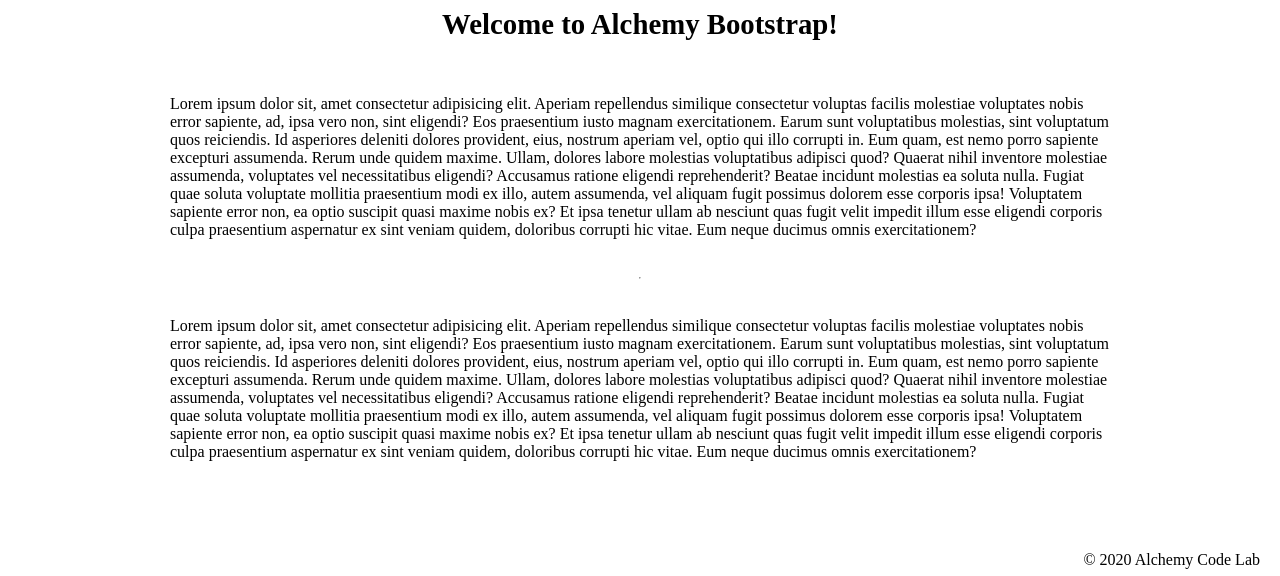
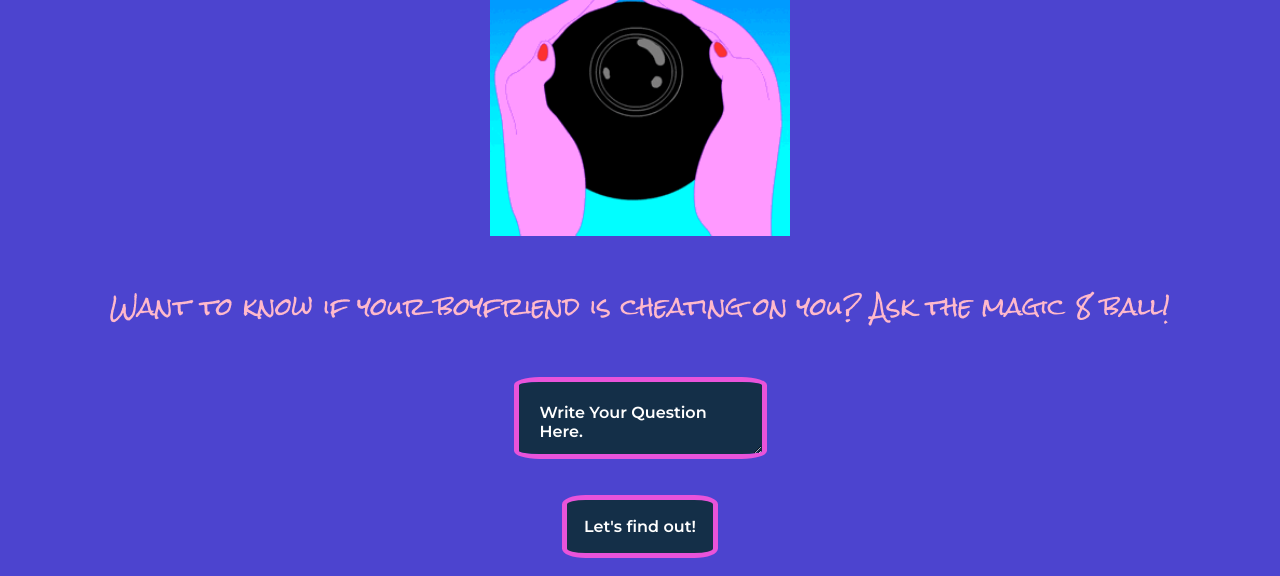
Before and after one commit to karyssa-dandrea/magic-8-ball, a website with bundled scripts: page index.html in a window 1280 px wide. Shown: the part 224-800 px from the top of the page. Built offline with nearby package versions, Linux system fonts and the light colour scheme; a web font is replaced by a local one.

Commit message:
added my css and styling, as well as my buttons and event listeners

```diff
--- /dev/null
+++ b/answers.js
@@ -0,0 +1,12 @@
+export const answers = [
+    `Better not tell you now.`,
+    `No.`,
+    `Ask Again Later.`,
+    `My sources say no.`,
+    `Hazy, try again.`,
+    `It is certain.`,
+    `Signs point to yes.`,
+    `Definitely.`,
+    `Without a Doubt.`,
+    `Most Likely.`
+];
--- a/app.js
+++ b/app.js
@@ -1,8 +1,30 @@
+import { answers } from './answers.js';
+
 // import functions and grab DOM elements
+const questionButton = document.getElementById('question');
+const submitButton = document.getElementById('submit');
+const answerDisplay = document.getElementById('answer-display');
 
+const randomNum = (max)=>{
+    return Math.ceil(Math.random() * 10);
+};
+
+const randomIdx = randomNum(answers.length);
 // initialize global state
 
+let getRandomNum = Math.ceil(Math.random() * 10);
+
 // set event listeners
+
+submitButton.addEventListener('click', ()=> {
+   const randomIdx = randomNum(answers.length);
+   answerDisplay.textContent = answers[randomIdx];
+});
+
+questionButton.addEventListener('click', ()=>{
+
+});
+
   // get user input
   // use user input to update state
   // update DOM to reflect the new state
--- a/index.html
+++ b/index.html
@@ -9,63 +9,32 @@
     <link rel="stylesheet" href="./styles/reset.css">
     <link rel="stylesheet" href="./styles/style.css">
     <link rel="stylesheet" href="./styles/home.css">
-    <title>Document</title>
+    <link rel="preconnect" href="https://fonts.googleapis.com">
+<link rel="preconnect" href="https://fonts.gstatic.com" crossorigin>
+<link rel="preconnect" href="https://fonts.googleapis.com">
+<link rel="preconnect" href="https://fonts.gstatic.com" crossorigin>
+<link rel="preconnect" href="https://fonts.googleapis.com">
+<link rel="preconnect" href="https://fonts.gstatic.com" crossorigin>
+<link rel="preconnect" href="https://fonts.googleapis.com">
+<link rel="preconnect" href="https://fonts.gstatic.com" crossorigin>
+<link rel="preconnect" href="https://fonts.googleapis.com">
+<link rel="preconnect" href="https://fonts.gstatic.com" crossorigin>
+<link href="https://fonts.googleapis.com/css2?family=Montserrat:wght@600&family=Oldenburg&family=Rock+Salt&family=Sancreek&display=swap" rel="stylesheet">
+<link rel="stylesheet" href="style.css">
+    <title>Magic 8 Ball</title>
 </head>
 
 <body>
-    <header>
-        <div class="gutter-right logo">
-            <img src="assets/big-logo.png" />
-        </div>
-    </header>
-    <main>
-        <section class="main-section">
-            <img class="main-logo" src="./assets/alchemy-logo.png" />
-            <h2>
-                Welcome to Alchemy Bootstrap!
-            </h2>
+    <h1>Magic 8 Ball</h1>
+    <img src="./assets/8ball-.gif"> <br>
 
-            <p>
-                Lorem ipsum dolor sit, amet consectetur adipisicing elit. Aperiam repellendus similique consectetur
-                voluptas facilis molestiae voluptates nobis error sapiente, ad, ipsa vero non, sint eligendi? Eos
-                praesentium iusto magnam exercitationem.
-                Earum sunt voluptatibus molestias, sint voluptatum quos reiciendis. Id asperiores deleniti dolores
-                provident, eius, nostrum aperiam vel, optio qui illo corrupti in. Eum quam, est nemo porro sapiente
-                excepturi assumenda.
-                Rerum unde quidem maxime. Ullam, dolores labore molestias voluptatibus adipisci quod? Quaerat nihil
-                inventore molestiae assumenda, voluptates vel necessitatibus eligendi? Accusamus ratione eligendi
-                reprehenderit? Beatae incidunt molestias ea soluta nulla.
-                Fugiat quae soluta voluptate mollitia praesentium modi ex illo, autem assumenda, vel aliquam fugit
-                possimus dolorem esse corporis ipsa! Voluptatem sapiente error non, ea optio suscipit quasi maxime nobis
-                ex?
-                Et ipsa tenetur ullam ab nesciunt quas fugit velit impedit illum esse eligendi corporis culpa
-                praesentium aspernatur ex sint veniam quidem, doloribus corrupti hic vitae. Eum neque ducimus omnis
-                exercitationem?
-            </p>
-            <hr />
-            <p>
-                Lorem ipsum dolor sit, amet consectetur adipisicing elit. Aperiam repellendus similique consectetur
-                voluptas facilis molestiae voluptates nobis error sapiente, ad, ipsa vero non, sint eligendi? Eos
-                praesentium iusto magnam exercitationem.
-                Earum sunt voluptatibus molestias, sint voluptatum quos reiciendis. Id asperiores deleniti dolores
-                provident, eius, nostrum aperiam vel, optio qui illo corrupti in. Eum quam, est nemo porro sapiente
-                excepturi assumenda.
-                Rerum unde quidem maxime. Ullam, dolores labore molestias voluptatibus adipisci quod? Quaerat nihil
-                inventore molestiae assumenda, voluptates vel necessitatibus eligendi? Accusamus ratione eligendi
-                reprehenderit? Beatae incidunt molestias ea soluta nulla.
-                Fugiat quae soluta voluptate mollitia praesentium modi ex illo, autem assumenda, vel aliquam fugit
-                possimus dolorem esse corporis ipsa! Voluptatem sapiente error non, ea optio suscipit quasi maxime nobis
-                ex?
-                Et ipsa tenetur ullam ab nesciunt quas fugit velit impedit illum esse eligendi corporis culpa
-                praesentium aspernatur ex sint veniam quidem, doloribus corrupti hic vitae. Eum neque ducimus omnis
-                exercitationem?
-            </p>
-
-        </section>
-    </main>
-    <footer>
-        <div class="copy gutter-right">&copy; 2020 Alchemy Code Lab</div>
-    </footer>
+    <div id="answer-display"></div>
+    <p>Want to know if your boyfriend is cheating on you?
+        Ask the magic 8 ball!</p> <br>
+    <textarea id="question">Write Your Question Here.</textarea> <br> <br>
+    <button id="submit">Let's find out!</button> <br>
+    <div id="answer-display"></div>
+        <div id="answer-display"></div>
 
     <script type="module" src="./app.js"></script>
 </body>
--- a/styles/style.css
+++ b/styles/style.css
@@ -1,113 +1,53 @@
+img {
+    width: 300px;
+
+
+}
 
 body {
-    /* https://coolors.co/generate and click export -> scss to get the colors to copy and paste below*/
-    /* --color1: hsla(349, 69%, 76%, 1);
-    --color2: hsla(207, 67%, 44%, 1);
-    --color3: hsla(200, 61%, 56%, 1);
-    --color4: hsla(187, 41%, 94%, 1);
-    --color5: hsla(170, 28%, 95%, 1); */
-
-    /* --color1: hsla(45, 86%, 83%, 1);
-    --color2: hsla(135, 65%, 98%, 1);
-    --color3: hsla(315, 37%, 86%, 1);
-    --color4: hsla(45, 73%, 98%, 1);
-    --color5: hsla(224, 40%, 79%, 1); */
-
-    --header-height: 80px;
-    --shadow: 0px 10px 20px -12px rgba(0,0,0,0.45);
-    --gutter: 30px;
-    --footer-height: 25px;
-
-    font-family: 'Titillium Web', sans-serif;
-    background-color: var(--color2);
-}
-
-main {
+    margin: 20px;
     display: flex;
     flex-direction: column;
-    justify-content: center;
     align-items: center;
-    margin-bottom: calc(var(--footer-height));
-}
+    background-color: #4c44cf;
 
-section {
-    background-color: var(--color5);
-    width: 1000px;
-    max-width: 80%;
-    display: flex;
-    flex-direction: column;
-    justify-content: center;
-    align-items: center;
-    padding-top: var(--gutter);
-    padding-bottom: var(--gutter);
-    margin-top: var(--gutter);
-    margin-bottom: var(--gutter);
-    border: solid 2px var(--color1);
-}
-
-header {
-    display: flex;
-    justify-content: flex-end;
-    background-color: var(--color3);
-    height: var(--header-height);
-    box-shadow: var(--shadow);
-}
-
-footer {
-    display: flex;
-    justify-content: flex-end;
-    background-color: var(--color3);
-    box-shadow: var(--shadow);
-}
-
-
-h2 {
-    font-size: 1.8rem;
-    font-weight: bold;
-}
-
-.gutter-right {
-    margin-right: 20px;
-}
-
-.main-logo {
-    animation: pulse 5s infinite ease-in-out;
-}
-
-header img {
-    height: var(--header-height);
 }
 
 p {
-    margin: var(--gutter);
+    font-size: 1.5rem;
+    font-family: 'Rock Salt', cursive;
+    color: #ffb9cb;
 }
 
-footer {
-    position: fixed;
-    width: 100%;
-    bottom: 0;
-    height: var(--footer-height);
-    display: flex;
-    justify-content: flex-end;
-    background-color: var(--color3);
-    box-shadow: var(--shadow);
+h1 {
+    font-family: 'Sancreek', cursive;
+    font-size: 4rem;
+    color: #f5c1f0;
 }
 
-  @keyframes pulse {
-    20% {
-      transform: rotate3d(-10, -10, -10, 50deg) scale(1.2);
-    }
+#question {
+padding: 21px;
+border: 5px solid #e953da;
+border-radius: 10%;
+font-family: 'Montserrat', sans-serif;
+background-color: #142f48;
+color: white;
+font-size: 1rem;
+}
 
-    40% {
-        transform: rotate3d(10, 10, -10, 50deg) scale(1);
-    }
+#submit {
+    padding: 17px;
+    border: 5px solid #e953da;
+    border-radius: 15%;
+    font-family: 'Montserrat', sans-serif;
+    font-size: 1rem;
+    background-color: #142f48;
+    color: white;
 
-    60% {
-        transform: rotate3d(-10, 10, 10, 50deg) scale(1.2);
-      }
+}
 
-    80% {
-        transform: rotate3d(10, 10, 10, 50deg) scale(1);
-    }
-
-  }
+#answer-display {
+    color: white;
+    font-size: 2rem;
+    font-family: 'Oldenburg', cursive;
+}
```
Also changed, not shown: assets/8ball-.gif (added), 1 other file.
